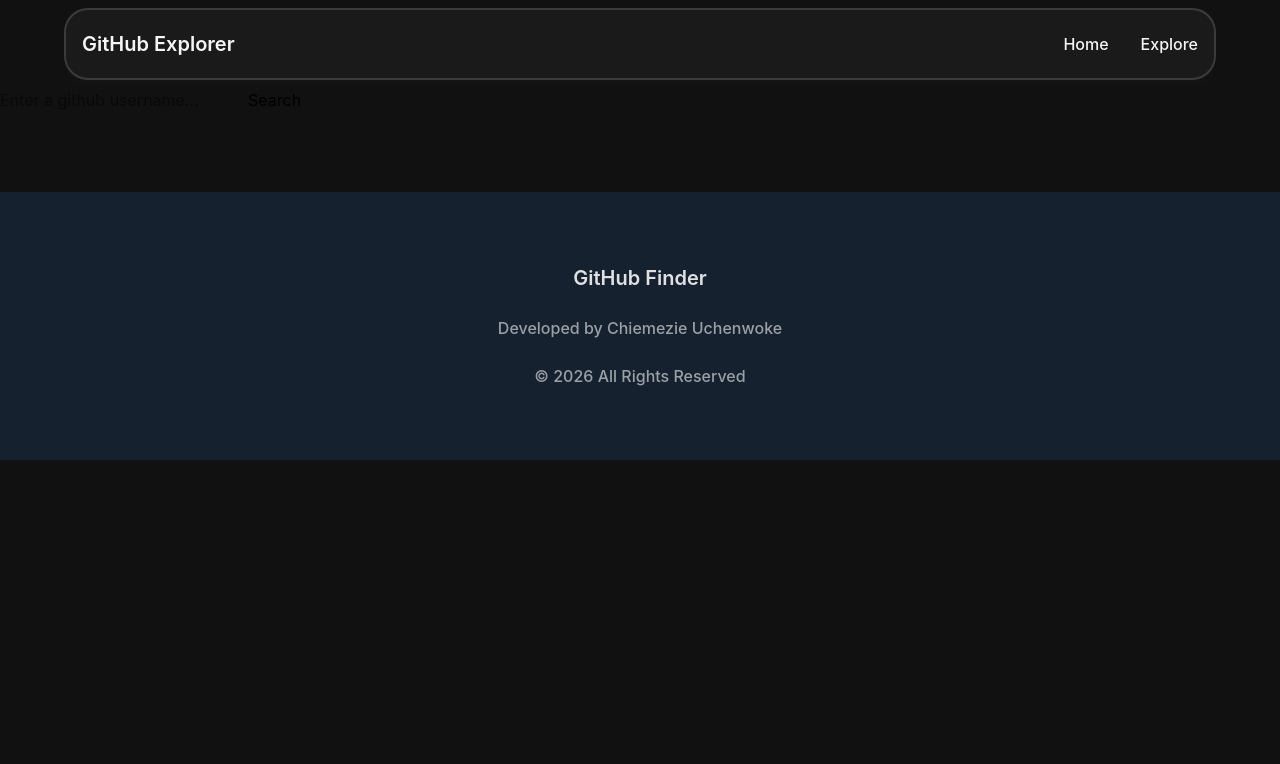
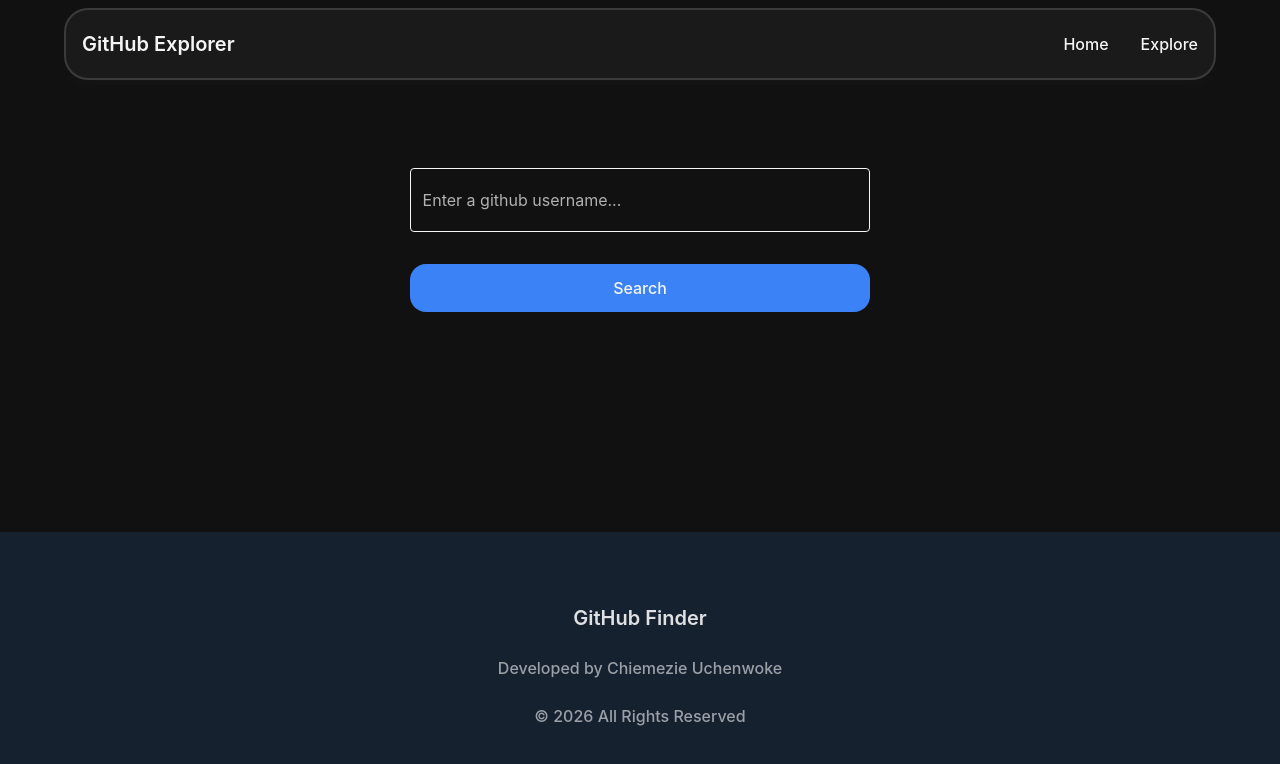
Before and after one commit to Chiemezie-Uchenwoke/github-explorer, a React (Vite) app: page /explore in a window 1280 px wide. Shown: the top 764 px of the page. Built offline with nearby package versions, Linux system fonts and the light colour scheme.

Commit message:
Style explore page and make footer sit nicely

```diff
--- a/src/components/ExplorePage/Search.tsx
+++ b/src/components/ExplorePage/Search.tsx
@@ -5,15 +5,19 @@
 
 const SearchGitHubUser = ({searchText, setSearchText}: SearchGitHubUserProps) => {
     return (
-        <section>
+        <section className="my-12 py-8 w-full max-w-lg mx-auto flex flex-col gap-8 items-center">
             <input
                 type="search"
                 placeholder="Enter a github username..."
                 value={searchText}
                 onChange={(e) => setSearchText(e.target.value)}
+                className="w-9/10 border border-text-primary placeholder:text-text-primary/70 px-3 h-12 lg:h-16 rounded text-text-primary/80"
             />
 
-            <button type="submit">
+            <button
+                type="submit"
+                className="bg-blue-default text-text-primary py-3 px-8 rounded-2xl w-9/10 font-medium active:translate-y-1 cursor-pointer hover:translate-y-0.5 transition duration-200"
+            >
                 Search
             </button>
         </section>
--- a/src/components/layout/MainLayout.tsx
+++ b/src/components/layout/MainLayout.tsx
@@ -8,15 +8,15 @@
 
 const MainLayout = ({children}: MainLayoutProps) => {
     return (
-        <>
+        <div className="min-h-screen flex flex-col">
             <NavBar />
 
-            <main>
+            <main className="flex-1">
                 {children}
             </main>
 
             <Footer />
-        </>
+        </div>
     )
 }
 
```
